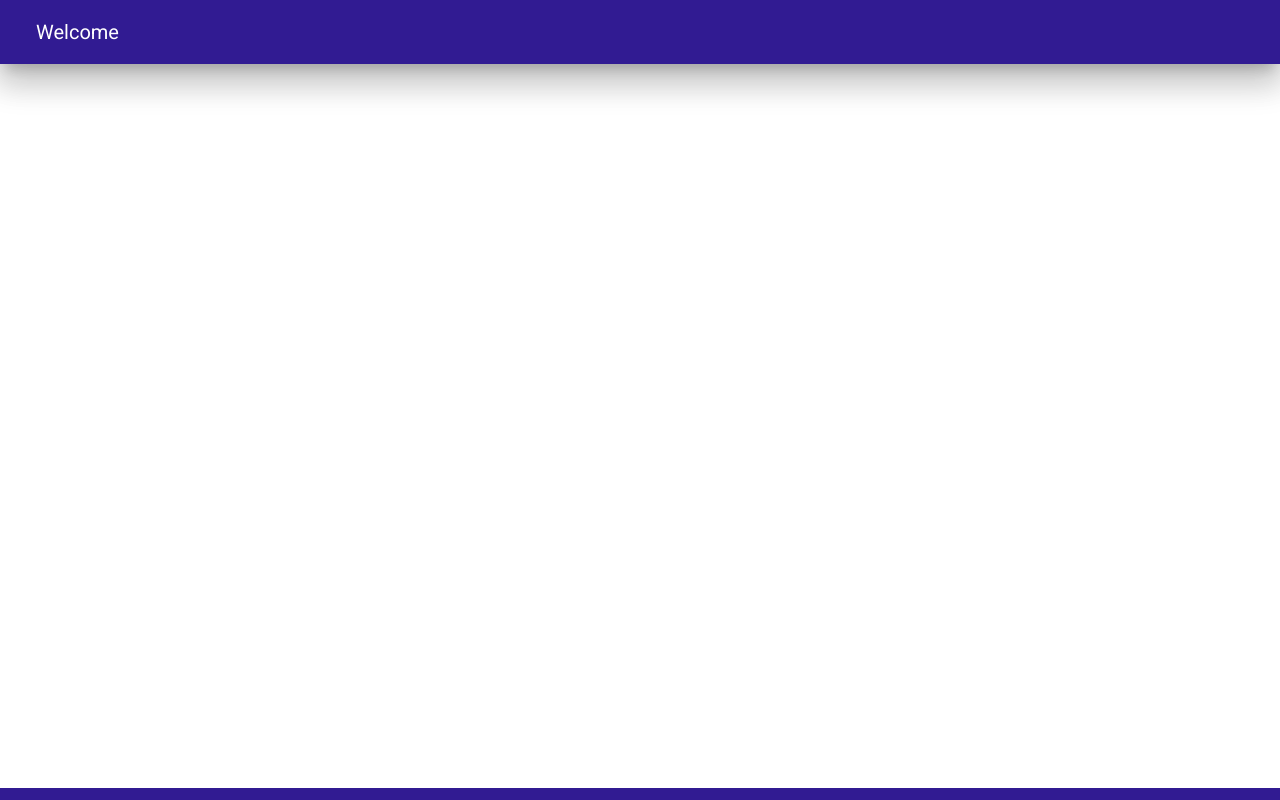
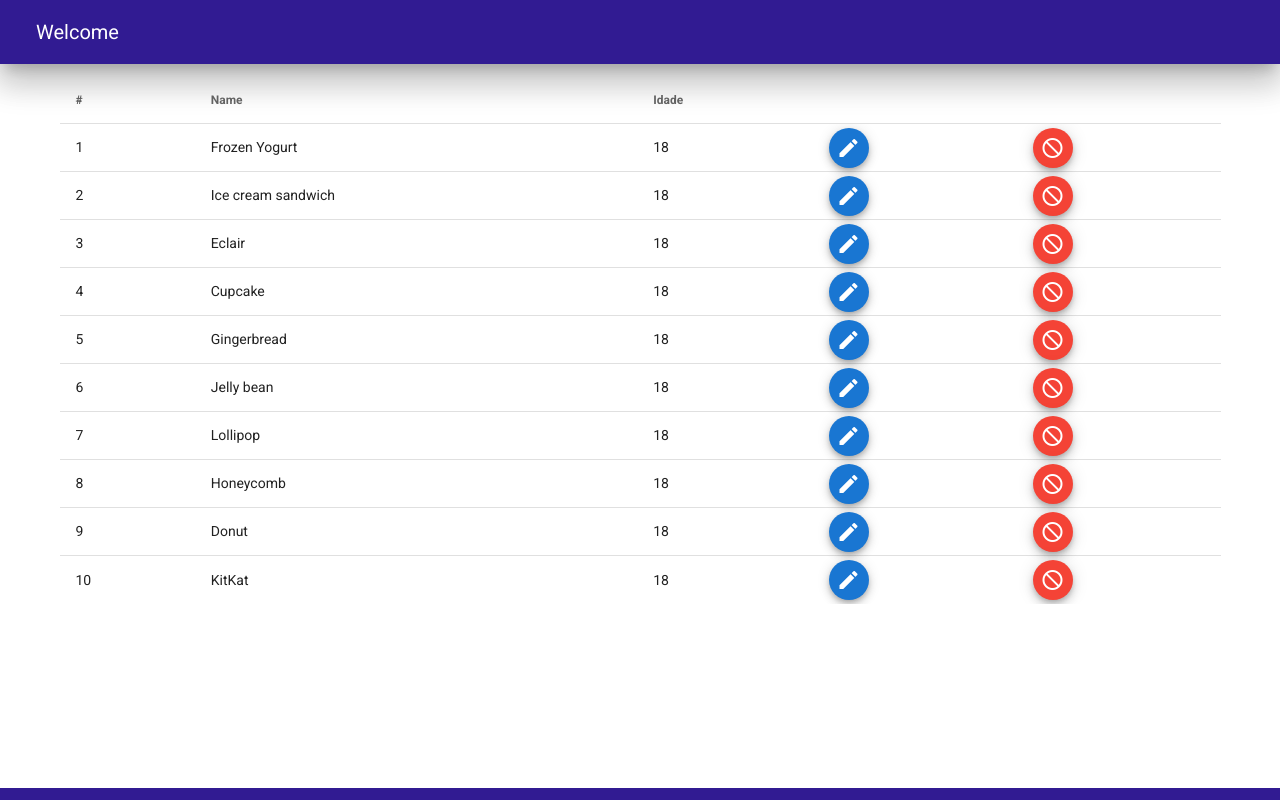
Before and after one commit to felipebarreto148/users, a Vue app: page / in a window 1280 px wide. Built offline with nearby package versions, Linux system fonts and the light colour scheme.

Commit message:
Tabela criada e rows adicionada manualmente

```diff
--- a/package.json
+++ b/package.json
@@ -10,11 +10,13 @@
   "dependencies": {
     "core-js": "^3.6.5",
     "vue": "^2.6.11",
+    "vue-router": "^3.5.1",
     "vuetify": "^2.4.0"
   },
   "devDependencies": {
     "@vue/cli-plugin-babel": "~4.5.0",
     "@vue/cli-plugin-eslint": "~4.5.0",
+    "@vue/cli-plugin-router": "^4.5.13",
     "@vue/cli-service": "~4.5.0",
     "@vue/eslint-config-airbnb": "^5.0.2",
     "babel-eslint": "^10.1.0",
--- a/src/App.vue
+++ b/src/App.vue
@@ -14,16 +14,16 @@
           active-class="deep-purple--text text--accent-4"
         >
           <v-list-item>
-            <v-btn text>Início</v-btn>
+            <v-btn to="/" text>Início</v-btn>
           </v-list-item>
           <v-list-item>
-            <v-btn class="green--text" text>Novo Usuário</v-btn>
+            <v-btn to="/adicionar" class="green--text" text>Novo Usuário</v-btn>
           </v-list-item>
         </v-list-item-group>
       </v-list>
     </v-navigation-drawer>
-    <v-main>
-      <VTable />
+    <v-main >
+      <router-view></router-view>
     </v-main>
     <v-footer app color="deep-purple darken-4" dark> </v-footer>
   </v-app>
--- a/src/components/VTable/VTable.vue
+++ b/src/components/VTable/VTable.vue
@@ -1,11 +1,85 @@
 <template>
-  <div></div>
+  <div class="container">
+    <v-simple-table fixed-header height="100%">
+      <template v-slot:default>
+        <thead>
+          <tr>
+            <th class="text-left">#</th>
+            <th class="text-left">Name</th>
+            <th class="text-left">Idade</th>
+            <th></th>
+            <th></th>
+          </tr>
+        </thead>
+        <tbody>
+          <tr v-for="(item, index) in desserts" :key="item.name">
+            <td>{{ index + 1 }}</td>
+            <td>{{ item.name }}</td>
+            <td>{{ item.idade }}</td>
+            <td>
+              <v-btn color="primary" elevation="5" fab small dark>
+                <v-icon>mdi-pencil</v-icon>
+              </v-btn>
+            </td>
+            <td>
+              <v-btn color="red" fab small dark>
+                <v-icon>mdi-cancel</v-icon>
+              </v-btn>
+            </td>
+          </tr>
+        </tbody>
+      </template>
+    </v-simple-table>
+  </div>
 </template>
 <script>
 export default {
   name: "VTable",
   data() {
-    return {};
+    return {
+      desserts: [
+        {
+          name: "Frozen Yogurt",
+          idade: 18,
+        },
+        {
+          name: "Ice cream sandwich",
+          idade: 18,
+        },
+        {
+          name: "Eclair",
+          idade: 18,
+        },
+        {
+          name: "Cupcake",
+          idade: 18,
+        },
+        {
+          name: "Gingerbread",
+          idade: 18,
+        },
+        {
+          name: "Jelly bean",
+          idade: 18,
+        },
+        {
+          name: "Lollipop",
+          idade: 18,
+        },
+        {
+          name: "Honeycomb",
+          idade: 18,
+        },
+        {
+          name: "Donut",
+          idade: 18,
+        },
+        {
+          name: "KitKat",
+          idade: 18,
+        },
+      ],
+    };
   },
   methods: {},
 };
--- a/src/main.js
+++ b/src/main.js
@@ -1,10 +1,12 @@
 import Vue from 'vue';
 import App from './App.vue';
 import vuetify from './plugins/vuetify';
+import router from './router';
 
 Vue.config.productionTip = false;
 
 new Vue({
   vuetify,
+  router,
   render: (h) => h(App),
 }).$mount('#app');
--- /dev/null
+++ b/src/router/index.js
@@ -0,0 +1,20 @@
+import Vue from 'vue';
+import VueRouter from 'vue-router';
+
+Vue.use(VueRouter);
+
+const routes = [
+  {
+    path: '/',
+    name: 'consulta',
+    component: () => import('@/components/VTable/VTable.vue'),
+  },
+];
+
+const router = new VueRouter({
+  mode: 'history',
+  base: process.env.BASE_URL,
+  routes,
+});
+
+export default router;
```
Also changed, not shown: src/store/index.js (+4 -4 lines), 1 other file (tests, documents, lock files or other folders).
